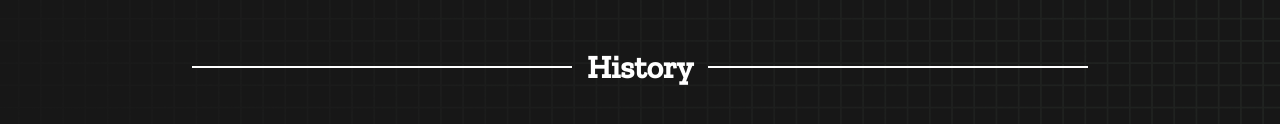
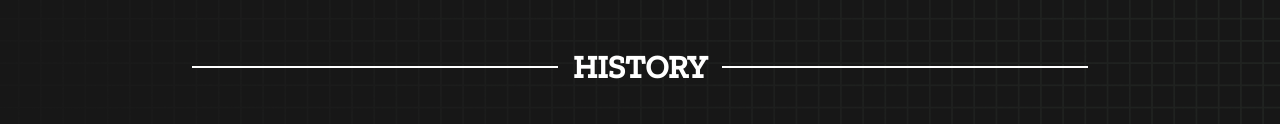
Before and after one commit to Sah-jalal/Typing-test, a plain HTML site: page index.html in a window 1280 px wide. Shown: the part 432-556 px from the top of the page. Drawn offline with nearby package versions, Linux system fonts and the light colour scheme.

Commit message:
second commit

```diff
--- a/index.html
+++ b/index.html
@@ -28,7 +28,7 @@
 
       <div class="divider-container">
         <div class="line"></div>
-        <h1 class="title2">History</h1>
+        <h1 class="title2">HISTORY</h1>
         <div class="line"></div>
       </div>
       <div id="histories"></div>
```
